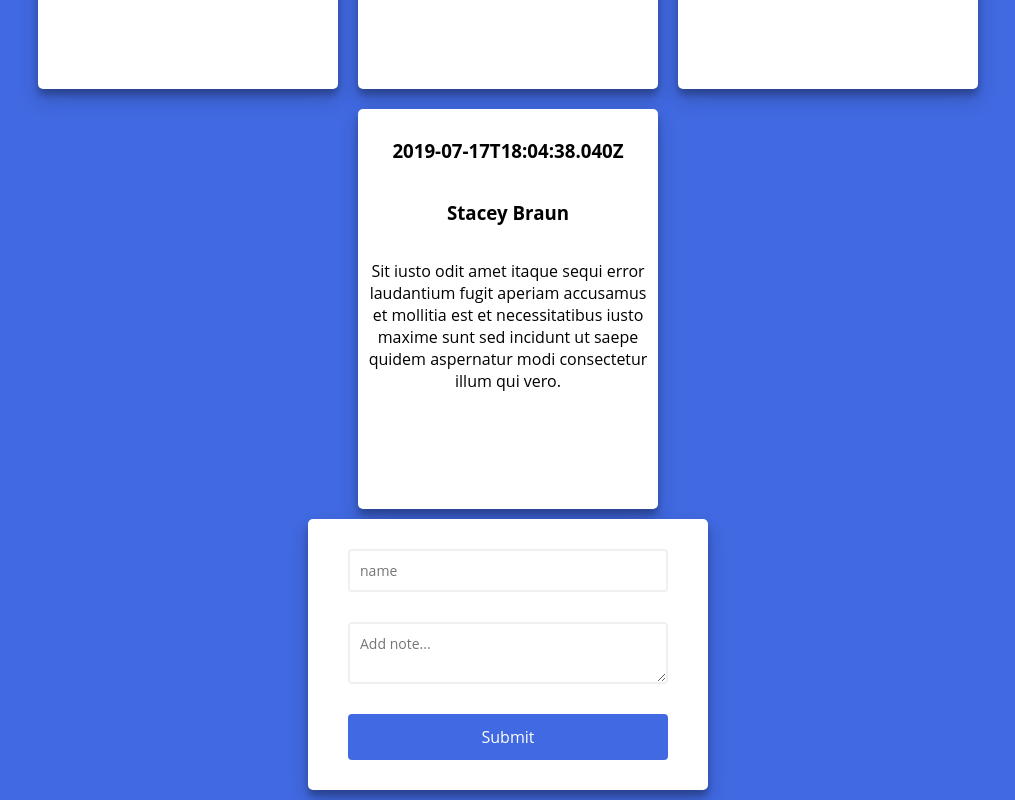
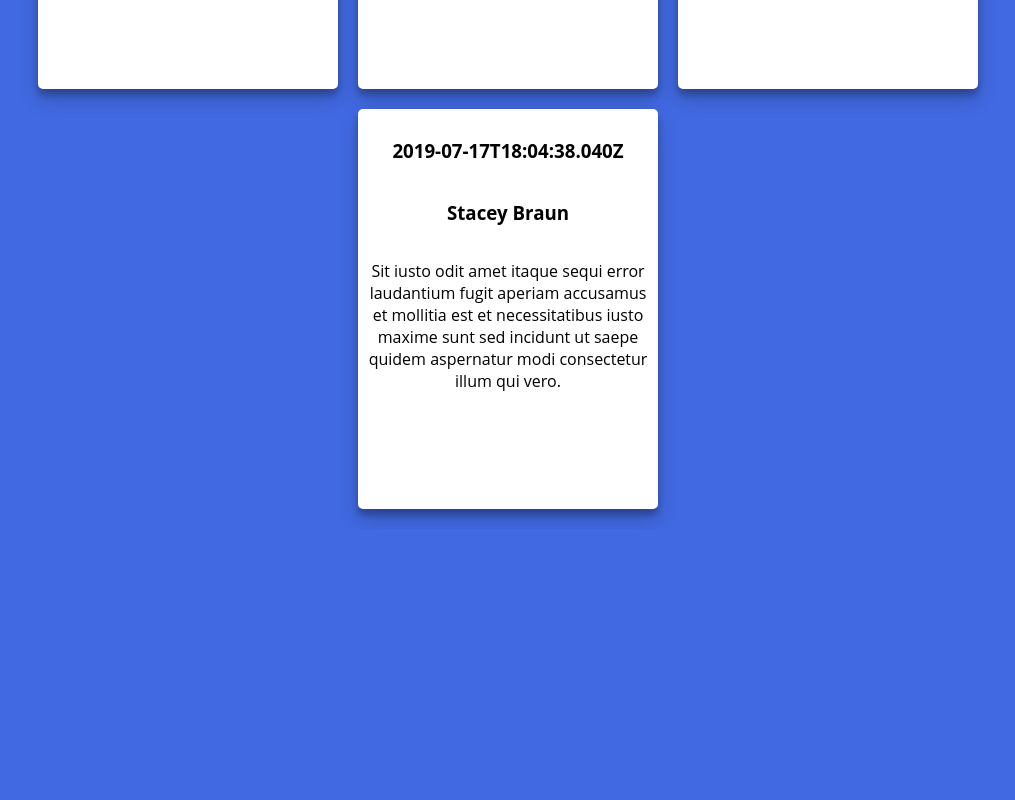
Before and after one commit to leeallen737/LDMS-Coding-Challenge, a React (Create React App) app in the folder client/: page / in a window 1280 px wide. Shown: the part 417-1217 px from the top of the page, without its empty margins (132-1147 px from the left). After the commit the page ends 946 px from the top, so only its background shows below. Built offline with nearby package versions, Linux system fonts and the light colour scheme; data requests are answered from the project's data file.

Commit message:
quick bug fix

```diff
--- a/client/src/App.jsx
+++ b/client/src/App.jsx
@@ -26,7 +26,7 @@ function App() {
   //so I created a mock backend using json-server installed in the frontend dependencies instead using port 5000. 'npm run server'.
   const [lessThanSixMonths, updateLessThansixMonths] = React.useState(false)
   const [myNotes, updateMyNotes] = React.useState([])
-  const [addNoteForm, updateAddNoteForm] = React.useState(true)
+  const [addNoteForm, updateAddNoteForm] = React.useState(false)
 
 
   //Fetch Notes from json-server backend
```
